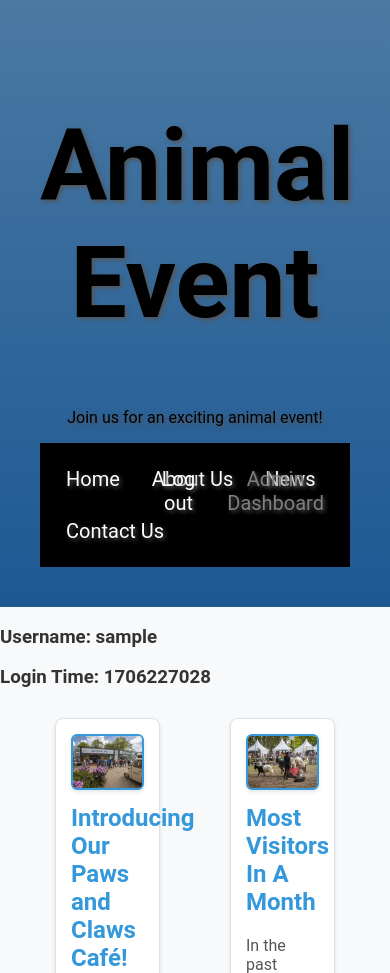
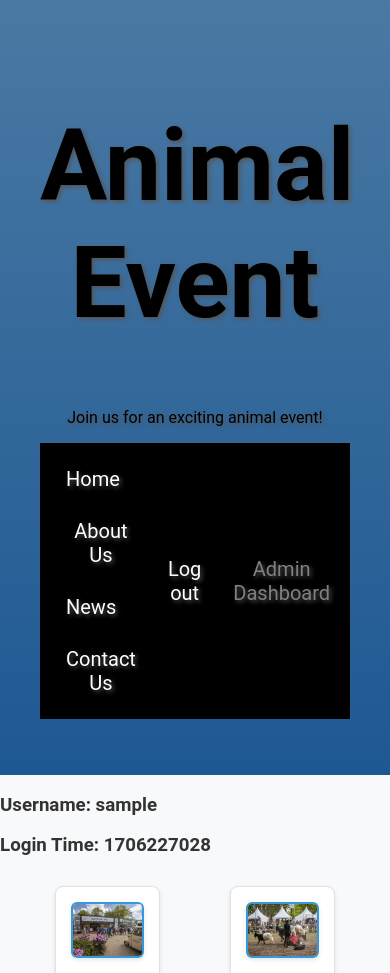
Before and after one commit to ttaulant/ProjektiWEB, a PHP site: page /news.php in a window 390 px wide. Shown: the top 973 px of the page. Run offline with PHP 8.4, Linux system fonts and the light colour scheme; the visitor is signed in with stand-in values (Sample User, id 1).

Commit message:
fixed responsivity of right navbar

```diff
--- a/style.css
+++ b/style.css
@@ -1,10 +1,11 @@
 ul.navbar {
     list-style-type: none;
-    margin: 0;
+    display: flex;
+    align-items: center;
+    justify-content: space-between;
     padding: 10px;
-    background-color:black;
-    overflow: hidden;
-    border: 20px
+    background-color: black;
+    color: #fff;
 }
 
 ul.navbar li {
```
